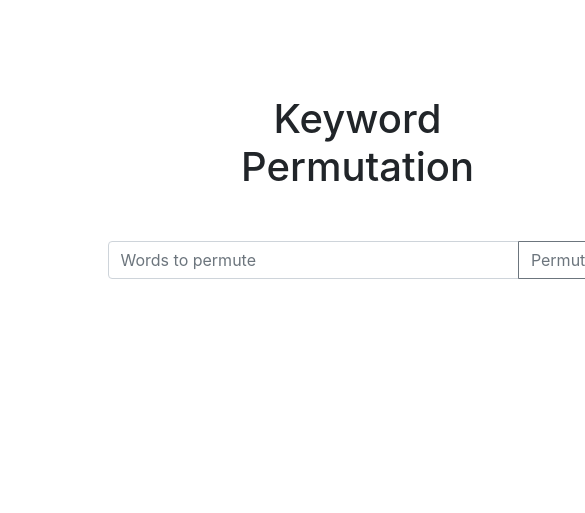
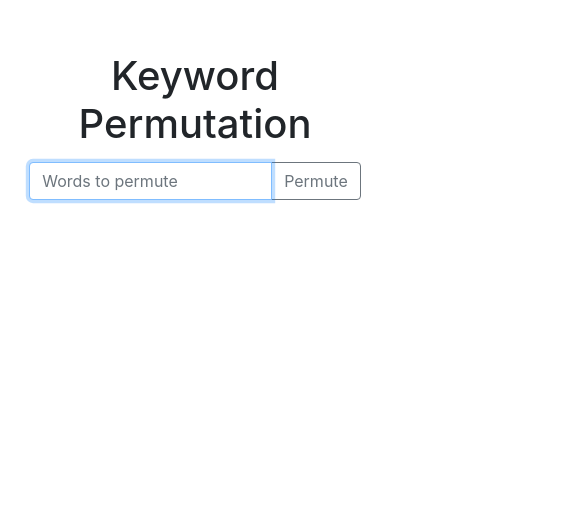
Before and after one commit to Oluwaseunus/permutation-page-js, a plain HTML site: page index.html in a window 390 px wide. Shown: the top 513 px of the page, 585 px wide, since content can reach past the window. Drawn offline with nearby package versions, Linux system fonts and the light colour scheme.

Commit message:
Edited pages for appearance

```diff
--- a/app.js
+++ b/app.js
@@ -2,6 +2,7 @@ let text = document.querySelector("#inputty");
 let btn = document.querySelector("#button-addon2");
 let finalString = "";
 let textValue = document.querySelector("#permtext");
+let form = document.getElementById("ourForm");
 
 function swap(alphabets, index1, index2) {
     var temp = alphabets[index1];
@@ -14,8 +15,7 @@ function permute(alphabets, startIndex, endIndex) {
     if (startIndex === endIndex) {
         finalString += `${alphabets.join(' ')} </br>`;
     } else {
-        var i;
-        for (i = startIndex; i <= endIndex; i++) {
+        for (let i = startIndex; i <= endIndex; i++) {
             swap(alphabets, startIndex, i);
             permute(alphabets, startIndex + 1, endIndex);
             swap(alphabets, i, startIndex); // backtrack
@@ -24,14 +24,22 @@ function permute(alphabets, startIndex, endIndex) {
     }
 }
 
+setTimeout(() => {
+    form.classList.add("slide");
+}, 500);
+
 function perm() {
     finalString = "The permutations of your string include:</br>";
     let alphabets = text.value.split(" ");
+    if (alphabets.length >= 6)  alert("Long string, page might become unresponsive.");
+    else if (alphabets.length === 0)    textValue.innerHTML = "";
     permute(alphabets, 0, alphabets.length - 1);
+    document.getElementById("permtext").classList.remove("show");
+    document.getElementById("permtext").classList.add("show");
 }
 
 btn.addEventListener("click", perm);
 
 document.addEventListener("keypress", () => {
     if (event.key === "Enter")  perm();
-})
+});
--- a/index.html
+++ b/index.html
@@ -4,28 +4,29 @@
     <meta charset="UTF-8">
     <meta name="viewport" content="width=device-width, initial-scale=1.0">
     <meta http-equiv="X-UA-Compatible" content="ie=edge">
-    <link rel="stylesheet" href="https://maxcdn.bootstrapcdn.com/bootstrap/4.0.0/css/bootstrap.min.css" integrity="sha384-Gn5384xqQ1aoWXA+058RXPxPg6fy4IWvTNh0E263XmFcJlSAwiGgFAW/dAiS6JXm"
-        crossorigin="anonymous">
-    <link href="./styles.css" rel="stylesheet">
+    <!-- <link rel="stylesheet" href="https://maxcdn.bootstrapcdn.com/bootstrap/4.0.0/css/bootstrap.min.css" integrity="sha384-Gn5384xqQ1aoWXA+058RXPxPg6fy4IWvTNh0E263XmFcJlSAwiGgFAW/dAiS6JXm"
+        crossorigin="anonymous"> -->
+    <link href="bootstrap.min.css" rel="stylesheet">
+    <link href="styles.css" rel="stylesheet">
     <title>Permutations</title>
 </head>
 <body>
-    <div align="center">
+    <div id="main" align="center">
 
         <form id="ourForm" onkeypress="return event.keyCode != 13">
-            <h1>Keyword Permutation</h1>
+            <h1 id="heading">Keyword Permutation</h1>
             <div class="input-group mb-3">
                 <input id="inputty" type="text" class="form-control" placeholder="Words to permute" aria-label="Words to permute"
-                    aria-describedby="button-addon2">
+                    aria-describedby="button-addon2" autofocus>
                 <div class="input-group-append">
                     <button class="btn btn-outline-secondary" type="button" id="button-addon2">Permute</button>
                 </div>
             </div>
         </form>
-        <div>
-            <p id="permtext"></p>
-        </div>
+        <div id="permtext"></div>
+        <div class="clear"></div>
     </div>
     <script src="app.js" type="text/javascript"></script>
+    <script src="./bootstrap.js" type="text/javascript"></script>
 </body>
 </html>
--- a/styles.css
+++ b/styles.css
@@ -1,23 +1,96 @@
+* {
+    /* border: 1px red solid; */
+}
+
 body {
-    box-sizing: border-box;
-    padding-top: 15px;
-    width: 50vw;
-    height: 75vh;
-    justify-content: center;
+    height: 100vh;
+}
+
+input {
+    width: 25%;
+}
+
+#main {
+    padding-top: 10%;
+    width: 60vw;
     margin: auto;
-    padding: 10px;
+    padding-bottom: 10px;
+    animation-duration: 1s;
+    animation-name: finish;
+    animation-fill-mode: forwards;
+}
+
+    @keyframes finish {
+        100% {
+            padding-top: 5%;
+        }
+    }
+
+.clear {
+    clear: both;
 }
 
 #ourForm {
-    width: 500px;
-    height: 500px;
+    width: 85%;
     margin: auto;
-    padding-top: 20%;
+    padding-top: 7%;
 }
 
 h1 {
     margin: auto;
     align-self: center;
-    padding: 10%;
+    padding: 4%;
     box-sizing: border-box;
 }
+
+.slide {
+    animation-duration: 0.785s;
+    animation-name: slide;
+    animation-fill-mode: forwards;
+}
+
+@keyframes slide {
+    100% {
+        padding-top: 5%;
+    }
+}
+
+.show {
+    animation-duration: 0.5s;
+    animation-name: slide;
+    animation-fill-mode: forwards;
+}
+
+@keyframes show {
+    100% {
+        border-bottom: 75px;
+        display: block;
+        top: 200px;
+        left: 47.5%;
+        margin-bottom: 10px;
+    }
+}
+
+@media screen and (max-width: 720px) {
+    #main {
+        width: 100%;
+        padding-top: 10%;
+        margin: auto;
+    }
+
+    input {
+        box-sizing: border-box;
+        padding-top: 2%;
+        width: 50%;
+    }
+
+    #ourForm {
+        width: 85%;
+        text-align: center;
+        vertical-align: middle;
+    }
+
+    .form-control {
+        width: 50%;
+    }
+}
```
